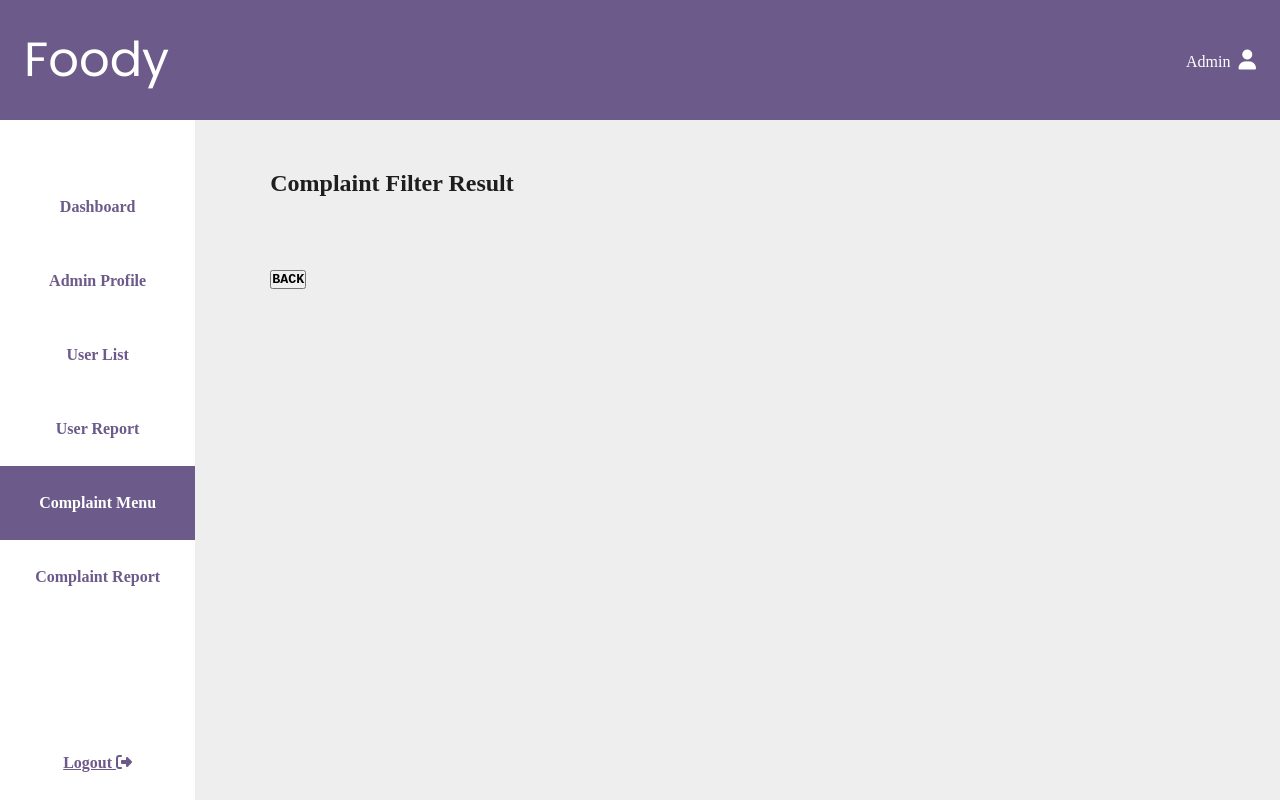
After one commit to tengxing-tan/ump-food-delivery-foody, a PHP site: page /web_test/complaint/foody-complaint/admin/viewcomplaintafterfiltering.php in a window 1280 px wide. The commit adds this page. Run offline with PHP 8.4, Linux system fonts and the light colour scheme; some libraries are stand-ins or nearby versions.

Commit message:
add filter complaint function for admin

```diff
--- a/complaint/foody-complaint/admin/delete.php
+++ b/complaint/foody-complaint/admin/delete.php
@@ -3,7 +3,7 @@
 
 <?php
 
-include ("connecttest.php");
+include ("../connecttest.php");
 
 $idURL = $_GET['id'];
 
--- /dev/null
+++ b/complaint/foody-complaint/admin/viewcomplaintafterfiltering.php
@@ -0,0 +1,124 @@
+<!DOCTYPE html>
+<html lang="en-US">
+
+<head>
+    <title>Complaint Search and Filter Result for Admin</title>
+    <meta charset="utf-8" />
+
+    <link rel="stylesheet" href="../../css/viewcomplaint.css" type="text/css">
+    <link rel="stylesheet" href="../../css/main.css" type="text/css" />
+    <script src="https://kit.fontawesome.com/06b2bd9377.js" crossorigin="anonymous"></script>
+
+    <style>
+    table, th, td {
+        border: 2px solid black;
+        border-collapse: collapse;
+        padding: 10px 10px;
+    }
+
+    th {
+        background-color: pink;
+    }
+
+    </style>
+</head>
+
+<body>
+
+    <div id="title-bar">
+        <!-- foody logo -->
+        <a id="foody-link" class="icon-link" href="#index.html">Foody</a>
+
+        <!-- user profile -->
+        <div>
+            <a class="icon-link" href="#">
+                Admin
+                <i class="fa-solid fa-user"></i>
+            </a>
+        </div>
+    </div>
+
+    <div id="content-wrapper">
+        <!-- navigation bar (left side) -->
+        <nav id="nav-bar">
+            <ul>
+                <li><a class="nav-link" href="../../../admin/AdminHomepage.php">Dashboard</a></li>
+                <li><a class="nav-link" href="../../../admin/AdminProfile.php">Admin Profile</a></li>
+                <li><a class="nav-link" href="../../../admin/UserList.php">User List</a></li>
+                <li><a class="nav-link" href="../../../admin/UserReport.php">User Report</a></li>
+                <li><a class="nav-link active" href="viewcomplaint.php">Complaint Menu</a></li>
+                <li><a class="nav-link" href="report.php">Complaint Report</a></li>
+            </ul>
+            <a href="../../../logout.php" class="nav-link" style="text-decoration: underline;">
+                Logout
+                <i class="fa fa-sign-out" aria-hidden="true" style></i>
+            </a>
+        </nav>
+
+    <!--main content-->
+    <div id="main-content">
+    <!-- Display Complaint Filter Result -->
+    <h2>Complaint Filter Result</h2> <br><br>
+
+    <?php
+        include("../connecttest.php");
+        if(isset($_POST['searchComplaint']))
+        {
+            $printStart=$_POST['start'];
+            $printEnd=$_POST['end'];
+
+            extract($_POST);
+
+            $sql = "SELECT * FROM complaintlist WHERE (complaint_date BETWEEN '$printStart' AND '$printEnd') AND complaint_type='$complaintType'AND complaint_status='$complaintStatus' ";
+
+            $result = mysqli_query($conn,$sql) or die(mysqli_error());
+
+            echo "<table>";
+                echo "<tr>" . "<th>ComplaintID</th>" . "<th>order_ID</th>" . "<th>ComplaintType</th>" . "<th>Description</th>" . "<th>Date</th>". "<th>Time</th>". "<th>Status</th>"."<th></th>". "</tr>";
+                if (mysqli_num_rows($result) > 0) {
+                    while($row = mysqli_fetch_assoc($result)){
+
+                        $idURL = $row["complaint_id"];
+                        $length = 5;
+                        $string = substr(str_repeat(0, $length).$idURL,-$length);
+
+                        echo "<tr><td>".
+                        "CP". $string . "</td><td>" .
+                        $row['order_id'] . "</td><td>" .
+                        $row['complaint_type'] . "</td><td>" .
+                        $row['complaint_comment'] . "</td><td>" .
+                        $row['complaint_date'] . "</td><td>" .
+                        $row['complaint_time'] . "</td><td>" .
+                        $row['complaint_status'] . "</td><td>" .
+                        "<a href='adminform.php?id=$idURL'>" .
+                        '<button style="font-family:Courier New;margin-left:10%;font-weight: bold; "type="submit" name="updateComplaint">UPDATE</button>' .
+                        '</a>' .
+                        "<a href='delete.php?id=$idURL'>" .
+                        '<button style="font-family:Courier New;margin-left:10%;font-weight: bold; "type="submit" name="deleteComplaint">DELETE</button>' .
+                        '</a>'.
+                        "</td></tr>";
+                    }
+                }
+                else {
+                    echo "No result found.";
+                }
+                echo "</table>";
+        }
+    ?>
+
+    <br><br>
+    <div class="otherButton" style="display:flex;align-items:center">
+
+        <a href="viewcomplaint.php">
+        <button style="font-family:Courier New;font-weight: bold; "type="submit" name="backToSearch">BACK</button>
+        </a>
+    </div>
+
+</div>
+
+
+
+
+</body>
+
+</html>
```
Also changed, not shown: complaint/foody-complaint/admin/viewcomplaint.php (+41 -0 lines).
